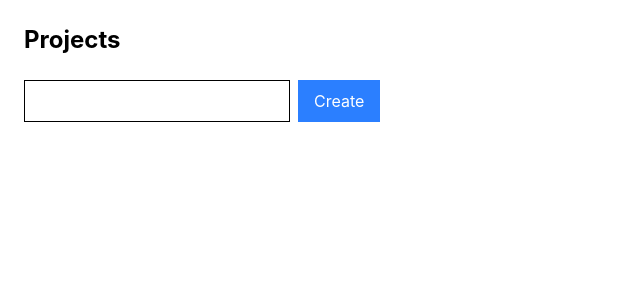
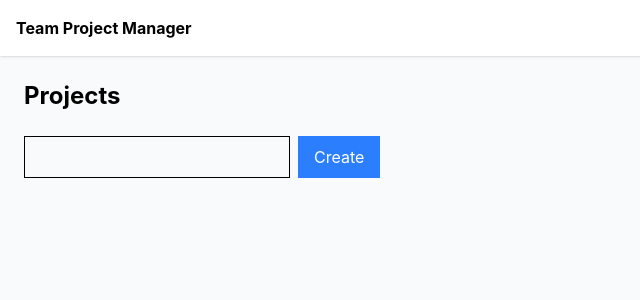
Before and after one commit to KlevaSaki/dashboard-team-project-manager, a React (Vite) app: page / in a window 1280 px wide. Shown: the top 300 px of the page, without its empty margins (0-640 px from the left). Built offline with nearby package versions, Linux system fonts and the light colour scheme.

Commit message:
feat: implement routing for dashboard and project pages

```diff
--- a/src/App.tsx
+++ b/src/App.tsx
@@ -1,13 +1,46 @@
+import type { PropsWithChildren } from 'react'
 import './App.css'
 import { AppProvider } from './context/AppProvider'
 import Dashboard from './pages/Dashboard'
+import { Route, Routes, useParams } from 'react-router-dom'
+import ProjectPage from './pages/ProjectPage'
+
+function Layout({ children }: PropsWithChildren) {
+  return (
+    <div className="min-h-screen bg-gray-50">
+      <header className="bg-white shadow p-4 font-bold">
+        Team Project Manager
+      </header>
+
+      <main>{children}</main>
+    </div>
+  )
+}
+
+//Wrapper to extract route params
+
+function ProjectWrapper() {
+  const { projectId = "" } = useParams();
+
+  if(!!projectId) {
+    return <div>Project not found</div>
+  }
+
+  return <ProjectPage projectId={projectId} />
+}
 
 function App() {
 
   return (
-    <AppProvider>
-      <Dashboard />
-    </AppProvider>
+    <Layout>
+      <Routes>
+        {/* Dashboard */}
+        <Route path='/' element={<Dashboard/>}/>
+
+        {/* Project Page */}
+        <Route path='/project/:projectId' element={<ProjectWrapper />} />
+      </Routes>
+    </Layout>
   )
 }
 
```
